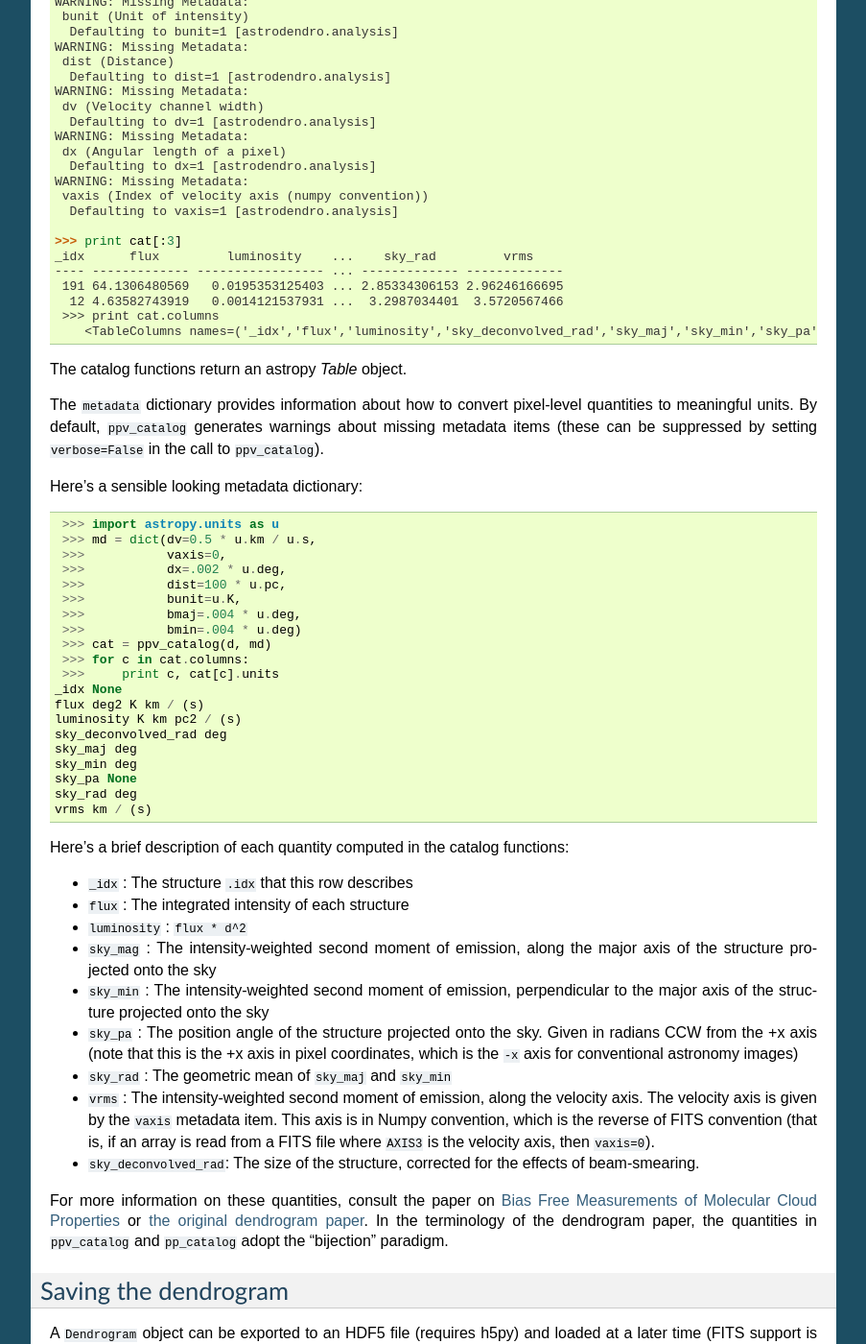
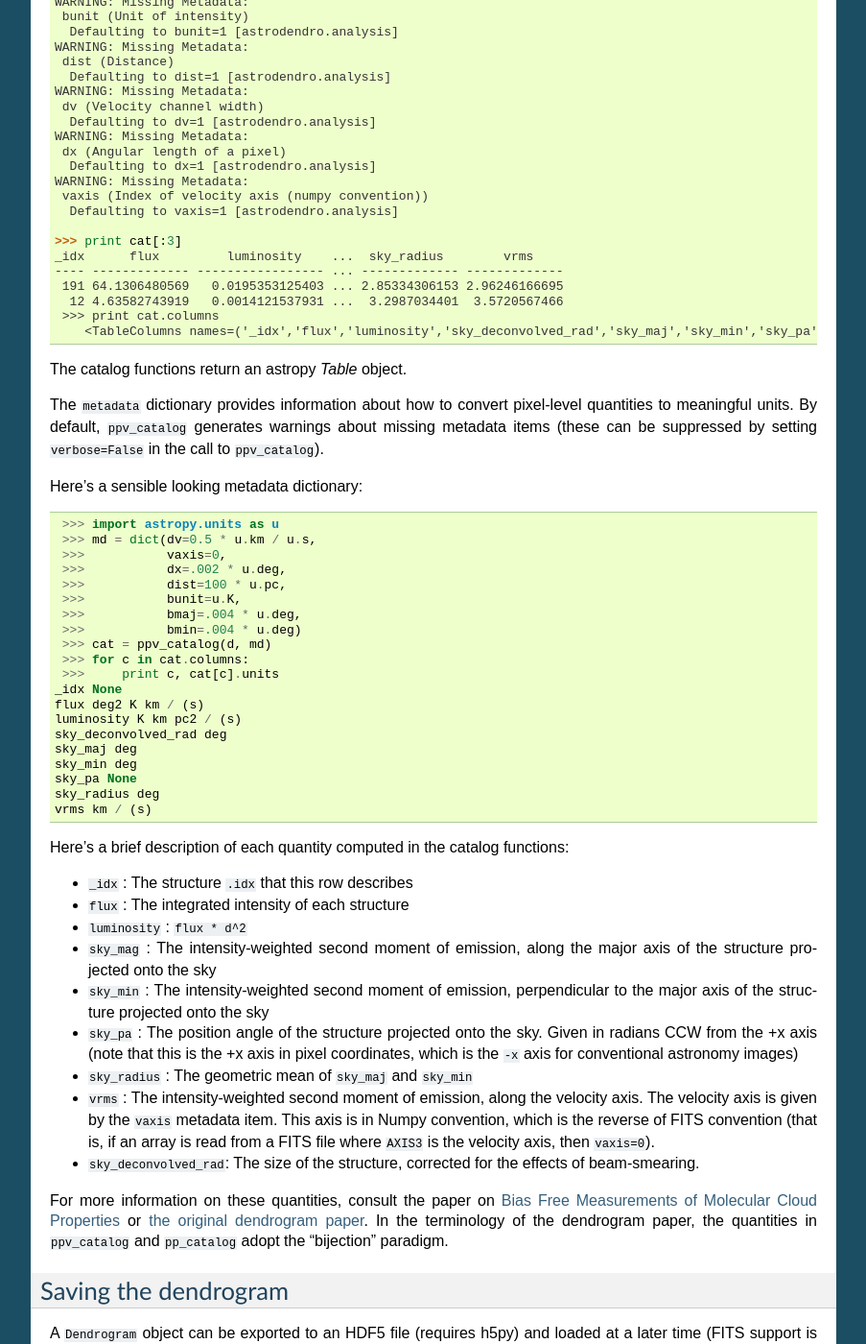
Before and after one commit to dendrograms/astrodendro, a Sphinx documentation site: the page built from docs/using.rst, in a window 1280 px wide and 1400 px high, scrolled down 2779 px. Shown: the whole window at 96% size, without its empty margins (198-1101 px from the left). Built offline with Sphinx 7.4.7, drawn with Linux system fonts in a browser that asks for light colours.

Commit message:
sky_rad -> sky_radius

```diff
--- a/docs/using.rst
+++ b/docs/using.rst
@@ -186,12 +186,12 @@ Dendrogram structure::
      Defaulting to vaxis=1 [astrodendro.analysis]
 
    >>> print cat[:3]
-   _idx      flux         luminosity    ...    sky_rad         vrms
+   _idx      flux         luminosity    ...  sky_radius        vrms
    ---- ------------- ----------------- ... ------------- -------------
     191 64.1306480569   0.0195353125403 ... 2.85334306153 2.96246166695
      12 4.63582743919   0.0014121537931 ...  3.2987034401  3.5720567466
     >>> print cat.columns
-       <TableColumns names=('_idx','flux','luminosity','sky_deconvolved_rad','sky_maj','sky_min','sky_pa','sky_rad','vrms')>
+       <TableColumns names=('_idx','flux','luminosity','sky_deconvolved_rad','sky_maj','sky_min','sky_pa','sky_radius','vrms')>
 
 The catalog functions return an astropy `Table` object.
 
@@ -217,7 +217,7 @@ Here's a sensible looking metadata dictionary::
    sky_maj deg
    sky_min deg
    sky_pa None
-   sky_rad deg
+   sky_radius deg
    vrms km / (s)
 
 Here's a brief description of each quantity computed in the catalog functions:
@@ -228,7 +228,7 @@ Here's a brief description of each quantity computed in the catalog functions:
 * ``sky_mag`` : The intensity-weighted second moment of emission, along the major axis of the structure projected onto the sky
 * ``sky_min`` : The intensity-weighted second moment of emission, perpendicular to the major axis of the structure projected onto the sky
 * ``sky_pa`` : The position angle of the structure projected onto the sky. Given in radians CCW from the +x axis (note that this is the +x axis in pixel coordinates, which is the ``-x`` axis for conventional astronomy images)
-* ``sky_rad`` : The geometric mean of ``sky_maj`` and ``sky_min``
+* ``sky_radius`` : The geometric mean of ``sky_maj`` and ``sky_min``
 * ``vrms`` : The intensity-weighted second moment of emission, along the velocity axis. The velocity axis is given by the ``vaxis`` metadata item. This axis is in Numpy convention, which is the reverse of FITS convention (that is, if an array is read from a FITS file where ``AXIS3`` is the velocity axis, then ``vaxis=0``).
 * ``sky_deconvolved_rad``: The size of the structure, corrected for the effects of beam-smearing.
 
```
Also changed, not shown: 2 other files.
